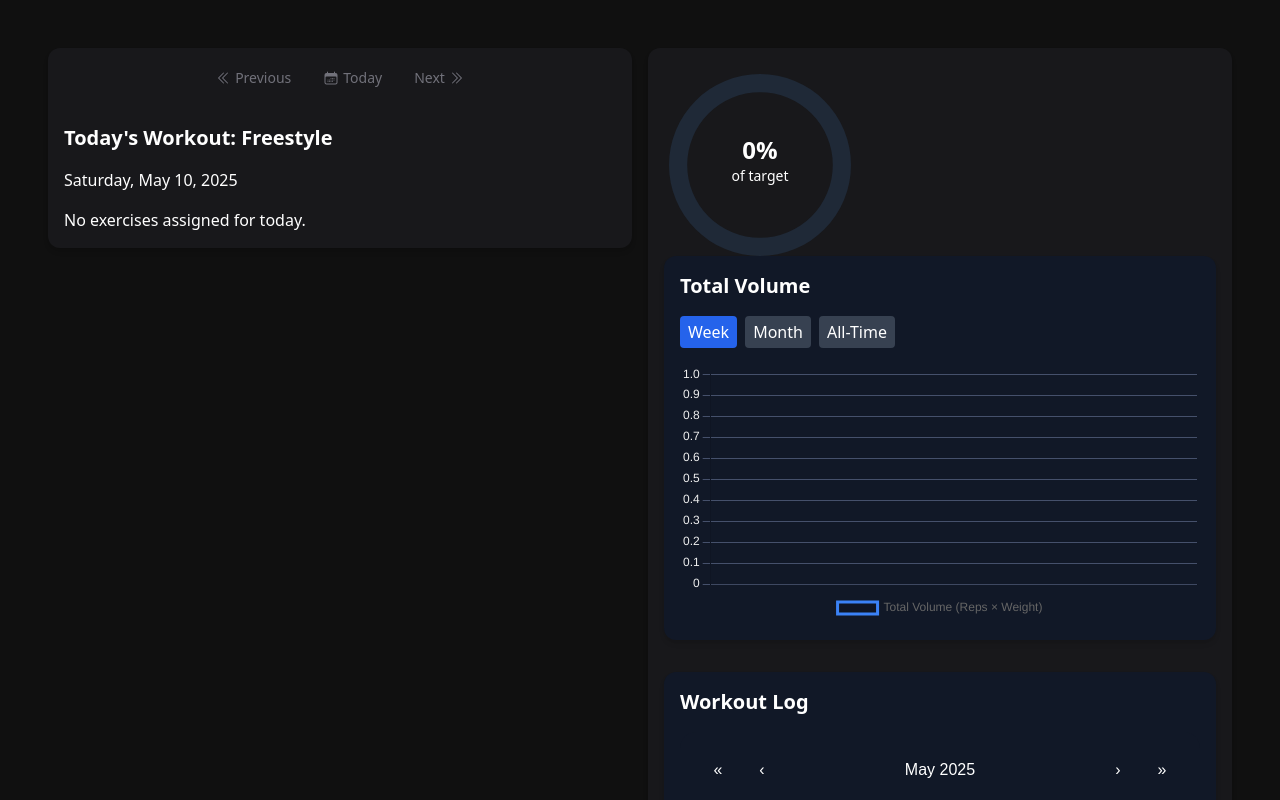
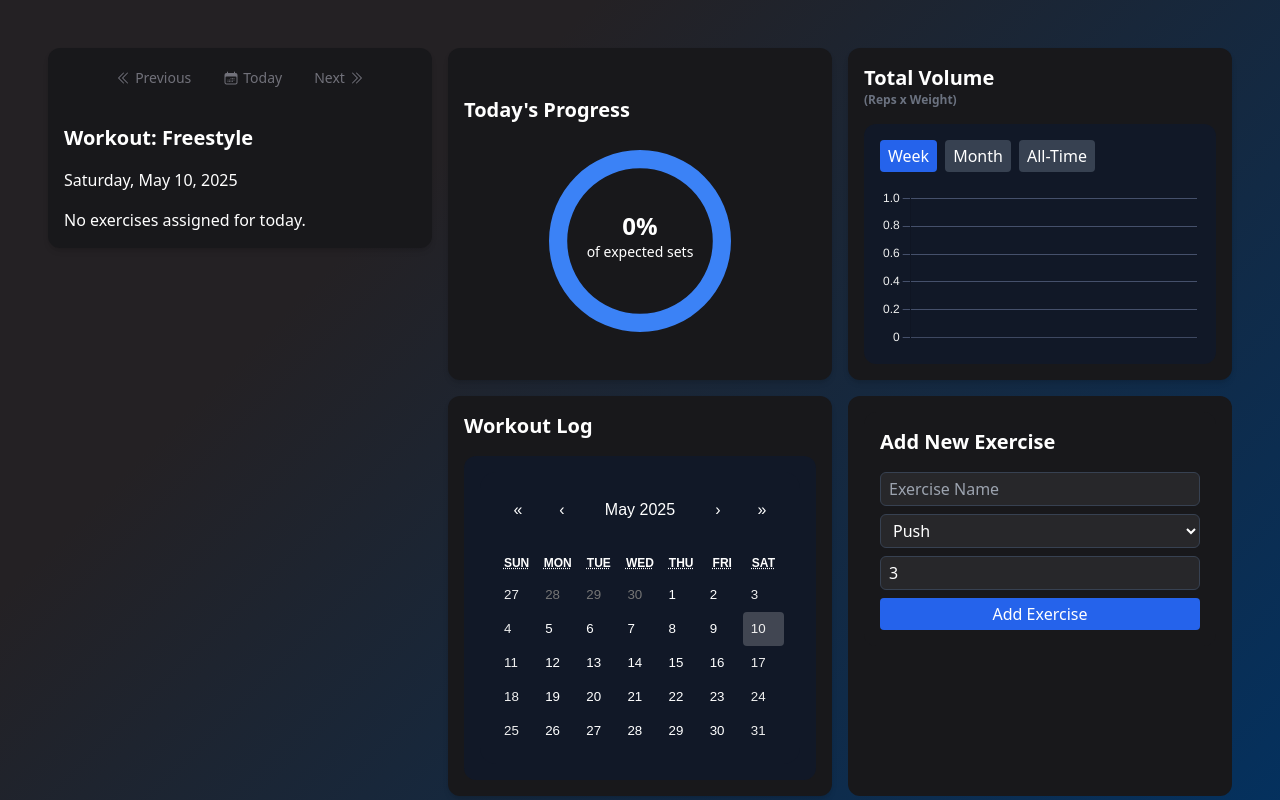
Before and after one commit to BrascoMarketing/Kevin-s-React-App-Tracker, a React (Vite) app: page / in a window 1280 px wide. Shown: the top 800 px of the page. Built offline with nearby package versions, Linux system fonts and the light colour scheme.

Commit message:
Updated UI elements for dark mode styling

```diff
--- a/src/App.jsx
+++ b/src/App.jsx
@@ -61,42 +61,49 @@ const targetSets = todayExerciseObjects.reduce(
       <div className="p-12 space-y-4">
 
         {/* First Row */}
-        <div className="grid grid-cols-1 lg:grid-cols-2 gap-4">
+        <div className="grid grid-cols-1 lg:grid-cols-6 gap-4">
 
-          <div className="lg:col-span-1 space-y-4">
+          <div className="lg:col-span-2 space-y-4">
             <DayView library={exerciseLibrary} viewedDate={viewedDate} setViewedDate={setViewedDate} setExerciseLogs={setExerciseLogs} />
           </div>
 
-          <div className="lg:col-span-1 space-y-4">
-            <div class="bg-zinc-900 text-white rounded-xl shadow-md p-4">
+          <div className="lg:col-span-4">
 
-              <DailyProgressRing
-                targetSets={targetSets}
-                loggedSets={totalLoggedSetsForViewedDay}
-              />
+            <div className="grid grid-cols-1 lg:grid-cols-2 gap-4">
+              <div className="bg-zinc-900 text-white rounded-xl shadow-md p-4">
+                <h2 className="text-white text-xl font-bold mb-4 mt-8">Today's Progress</h2>
+                <DailyProgressRing
+                  targetSets={targetSets}
+                  loggedSets={totalLoggedSetsForViewedDay}
+                />
+              </div>
+              <div className="bg-zinc-900 text-white rounded-xl shadow-md p-4">
+                <h2 className="text-white text-xl font-bold">Total Volume</h2>
+                <h3 className="text-gray-500 text-xs font-bold mb-4">(Reps x Weight)</h3>
+                <VolumeChart logs={exerciseLogs} />
+              </div>
+            </div>
 
-              <VolumeChart logs={exerciseLogs} />
 
-              <div className="mt-8">
+            <div className="grid grid-cols-1 lg:grid-cols-2 gap-4 mt-4">
+              <div className="bg-zinc-900 text-white rounded-xl shadow-md p-4">
+                <h2 className="text-white text-xl font-bold mb-4">Workout Log</h2>
                 <CalendarPanel viewedDate={viewedDate} setViewedDate={setViewedDate} logs={exerciseLogs} />
               </div>
+              <div className="bg-zinc-900 text-white rounded-xl p-4">
+                <ExerciseFormPanel library={exerciseLibrary} setLibrary={setExerciseLibrary} />
+              </div>
+            </div>
 
-            </div>
           </div>
 
 
         </div>
 
         <h2 className="text-white text-xl font-bold mb-4 mt-8">Library</h2>
-
         {/* Second Row */}
         <div className="pt-4 space-y-4">
           <ExerciseLibraryColumns library={exerciseLibrary} setLibrary={setExerciseLibrary} />
-        </div>
-
-        {/* Third Row */}
-        <div className="p-8 space-y-4">
-          <ExerciseFormPanel library={exerciseLibrary} setLibrary={setExerciseLibrary} />
         </div>
 
       </div>
--- a/src/components/CalendarPanel.jsx
+++ b/src/components/CalendarPanel.jsx
@@ -5,8 +5,7 @@ export default function CalendarPanel({ viewedDate, setViewedDate, logs }) {
   const loggedDates = [...new Set(logs.map(log => new Date(log.date).toDateString()))];
 
   return (
-    <div className="bg-gray-900 text-white rounded-xl shadow-md p-4">
-      <h2 class="text-xl font-bold mb-4">Workout Log</h2>
+    <div className="bg-gray-900 text-white rounded-xl p-4">
       <div className="calendar-wrapper">
       <Calendar
         onChange={setViewedDate}
--- a/src/components/DailyProgressRing.jsx
+++ b/src/components/DailyProgressRing.jsx
@@ -12,7 +12,7 @@ export default function DailyProgressRing({ targetSets, loggedSets }) {
     datasets: [
       {
         data: [percentage, 100 - percentage],
-        backgroundColor: [isOverAchieved ? '#f97316' : '#3b82f6', '#1f2937'],
+        backgroundColor: [isOverAchieved ? '#f97316' : '#4ade80', '#3b82f6'],
         borderWidth: 0,
       },
     ],
@@ -24,11 +24,11 @@ export default function DailyProgressRing({ targetSets, loggedSets }) {
   };
 
   return (
-    <div className={`relative w-48 h-48 ${isOverAchieved ? 'animate-pulse' : ''}`}>
+    <div className={`relative w-48 h-48 block m-auto ${isOverAchieved ? 'animate-pulse' : ''}`}>
       <Doughnut data={data} options={options} />
       <div className="absolute inset-0 flex flex-col items-center justify-center text-white">
         <span className="text-2xl font-bold">{Math.round(progressRaw)}%</span>
-        <span className="text-sm">of target</span>
+        <span className="text-sm">of expected sets</span>
       </div>
     </div>
   );
--- a/src/components/DayView.jsx
+++ b/src/components/DayView.jsx
@@ -131,7 +131,7 @@ useEffect(() => {
             </div>
 
 
-        <h2 className="text-xl font-bold mb-4">Today's Workout: {viewedCategory}</h2>
+        <h2 className="text-xl font-bold mb-4">Workout: {viewedCategory}</h2>
         <p className="mb-4">
             {viewedDate.toLocaleDateString("en-US", {weekday: "long", year: "numeric", month: "long", day: "numeric" })}
         </p>
--- a/src/components/ExerciseFormPanel.jsx
+++ b/src/components/ExerciseFormPanel.jsx
@@ -23,8 +23,8 @@ export default function ExerciseFormPanel({ library, setLibrary }) {
   };
 
   return (
-    <div className="bg-zinc-900 text-white rounded-xl shadow-md p-4 w-full max-w-md mx-auto mb-8">
-      <h2 className="text-xl font-bold mb-4 flex items-center space-x-2">
+    <div className="bg-zinc-900 text-white rounded-xl p-4 w-full max-w-md mx-auto mb-8">
+      <h2 className="text-xl font-bold mb-4 flex items-center">
         <span>Add New Exercise</span>
       </h2>
       <form onSubmit={handleAddExercise} className="space-y-2">
--- a/src/components/VolumeChart.jsx
+++ b/src/components/VolumeChart.jsx
@@ -32,7 +32,7 @@ export default function VolumeChart() {
         label: 'Total Volume (Reps × Weight)',
         data: filteredDates.map(date => volumeByDate[date]),
         fill: false,
-        borderColor: '#3B82F6',
+        borderColor: '#4ade80',
         tension: 0.3,
       },
     ],
@@ -41,7 +41,7 @@ export default function VolumeChart() {
   const options = {
     responsive: true,
     plugins: {
-      legend: { position: 'bottom' },
+      legend: { display: false },
       title: { display: false, text: 'Volume Over Time' },
     },
     scales: {
@@ -67,8 +67,7 @@ export default function VolumeChart() {
   };
 
   return (
-    <div className="bg-gray-900 text-white rounded-xl shadow-md p-4 space-y-4">
-        <h2 class="text-xl font-bold mb-4">Total Volume</h2>
+    <div className="bg-gray-900 text-white rounded-xl p-4 space-y-4">
       <div className="flex space-x-2 mb-2">
         {timeFrames.map(frame => (
           <button
--- a/src/index.css
+++ b/src/index.css
@@ -3,7 +3,9 @@
 @tailwind utilities;
 
 body {
-    background-color: #101010
+    background-color: #003366;
+background-image: linear-gradient(315deg, #003366 0%, #242124 74%);
+
 }
 .indi-exercise h3 {
     margin-bottom: 15px;
@@ -61,7 +63,7 @@ button.completion {
 .calendar-wrapper .react-calendar__tile--active,
 .calendar-wrapper .react-calendar__tile--active:enabled:hover,
 .calendar-wrapper .react-calendar__tile--active:enabled:focus {
-    background-color: #efefef !important;
+    background-color: #f97316 !important;
     color: #1a1a1a;
 }
 .calendar-wrapper button.react-calendar__tile--now {
```
